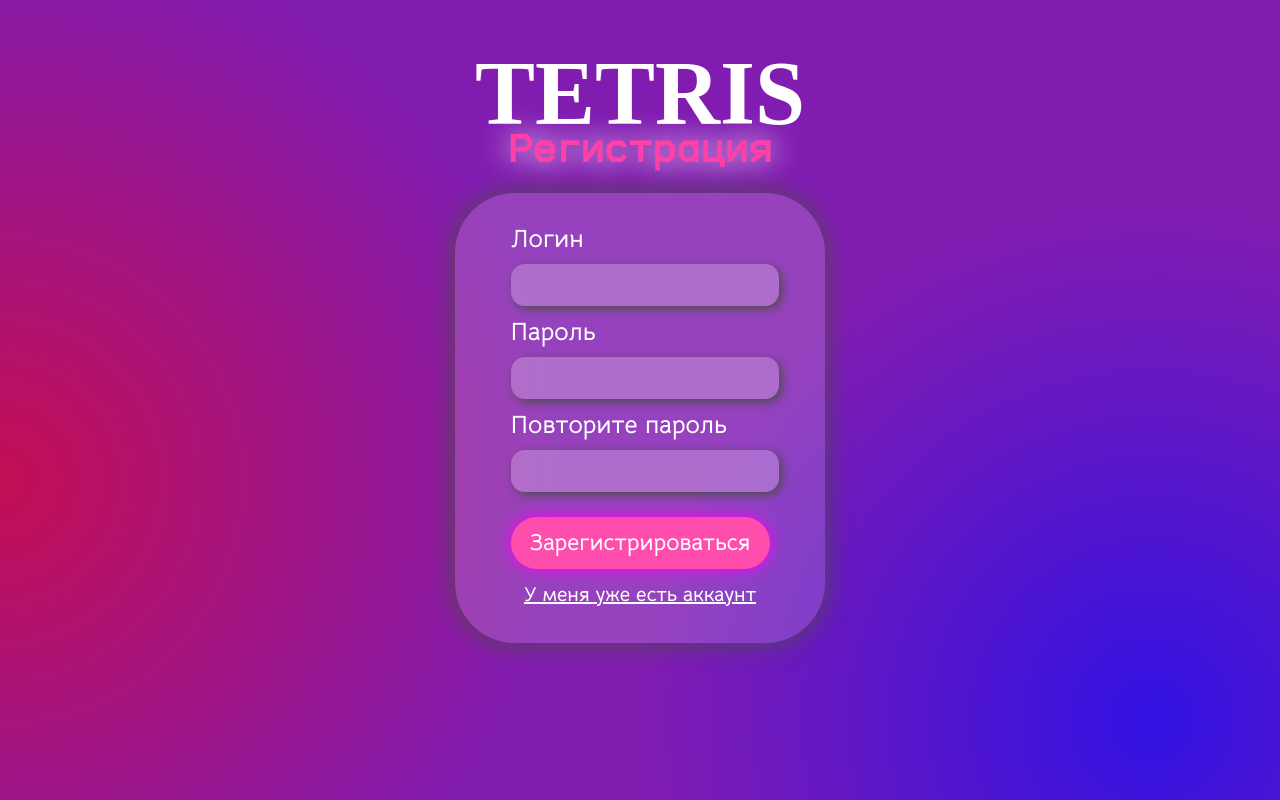
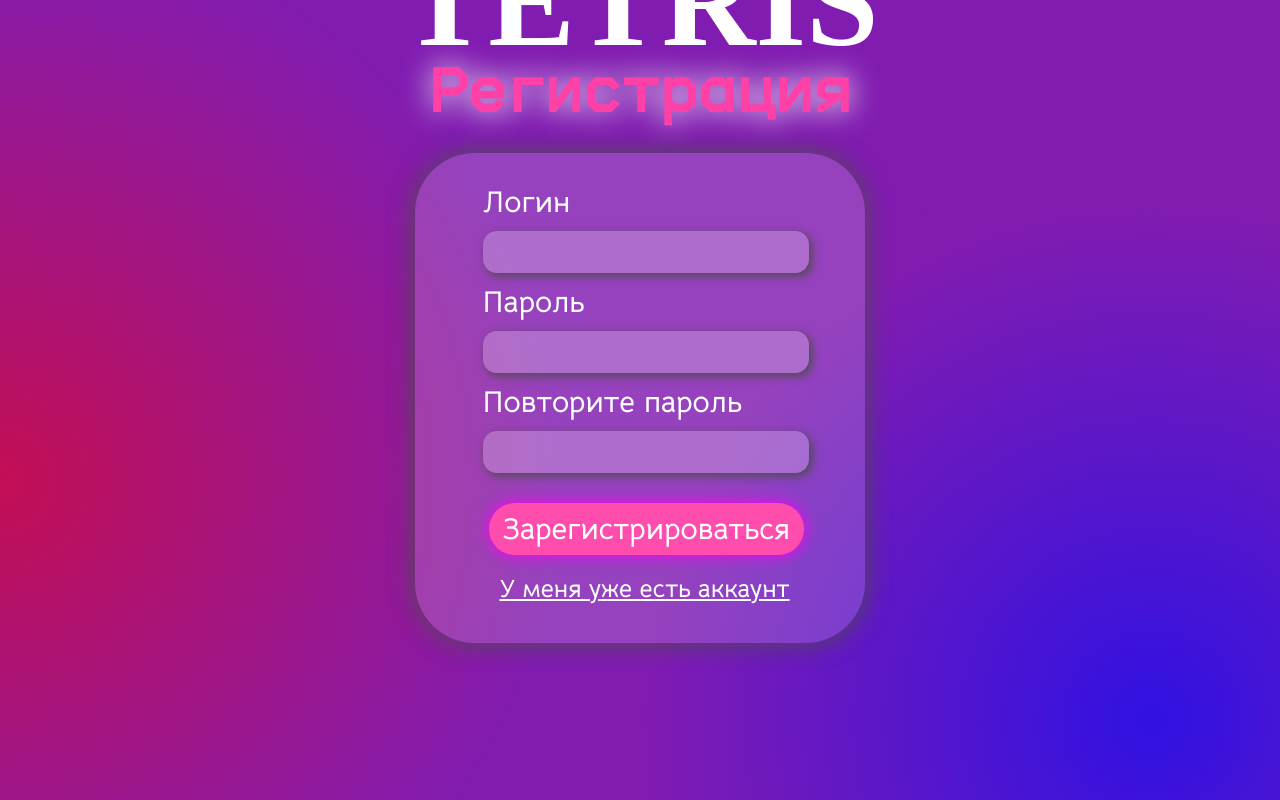
Before and after one commit to Usurpeer/Tetris-Game, a PHP site: template pages/main_sing_up_2.html in a window 1280 px wide. Run offline with PHP 8.4, Linux system fonts and the light colour scheme; the template is opened without the code that fills it, so the values that code supplies are empty; some web fonts are replaced.

Commit message:
Нормальный масштаб

```diff
--- a/styles/design_1.css
+++ b/styles/design_1.css
@@ -3,7 +3,7 @@ body {
   -moz-user-select: none;
   -ms-user-select: none;
   user-select: none;
-  overflow-y: scroll;
+  overflow-y: hidden;
   display: flex;
   justify-content: center;
   align-items: center;
--- a/styles/sing_form_2.css
+++ b/styles/sing_form_2.css
@@ -13,10 +13,10 @@ form {
 .tetris {
   position: relative;
   text-align: center;
-  margin-top: 53%;
+  margin-top: 44%;
   margin-bottom: 0;
   color: white;
-  font-size: 90px;
+  font-size: 130px;
   font-family: Tetris;
 }
 h2 {
@@ -25,7 +25,7 @@ h2 {
   margin-top: -15px;
   color: #ff40a7;
   text-shadow: white 0px 0px 30px;
-  font-size: 40px;
+  font-size: 64px;
   font-family: "Feature Mono";
 }
 @font-face {
@@ -44,10 +44,10 @@ h2 {
   margin-left: auto;
   margin-right: auto;
   position: relative;
-  margin-top: -10px;
+  margin-top: -25px;
   margin-bottom: 10px;
-  width: 370px;
-  height: 450px;
+  width: 450px;
+  height: 490px;
   background: rgba(255, 255, 255, 0.17);
   box-shadow: 0px 0px 25px #4d4d4d;
   border-radius: 60px;
@@ -59,12 +59,12 @@ p {
   padding-top: 30px;
   position: relative;
   color: white;
-  font-size: 25px;
+  font-size: 30px;
   font-family: "BellotaText";
 }
 input {
   font-family: "BellotaText";
-  font-size: 20px;
+  font-size: 25px;
   width: 70%;
   height: 40px;
   margin-left: 15%;
@@ -84,17 +84,18 @@ input {
   padding-top: 0px;
   position: relative;
   color: white;
-  font-size: 25px;
+  font-size: 30px;
   font-family: "BellotaText";
 }
 button {
   font-family: "BellotaText";
   width: 100%;
+  margin-left: 2%;
   height: 52px;
   top: 0px;
   position: absolute;
   background: #ff4dad;
-  font-size: 23px;
+  font-size: 30px;
   color: white;
   border-radius: 66.15px;
   border: 0px;
@@ -109,8 +110,8 @@ a {
   color: white;
   text-align: center;
   width: 70%;
-  margin-left: 15%;
-  margin-top: 25px;
+  margin-left: 16%;
+  margin-top: 30px;
   position: absolute;
-  font-size: 20px;
+  font-size: 25px;
 }
```
Also changed, not shown: js/action_button.js (+10 -10 lines), styles/log_form_2.css (+14 -14 lines), styles/player_menu_form_2.css (+14 -13 lines).
